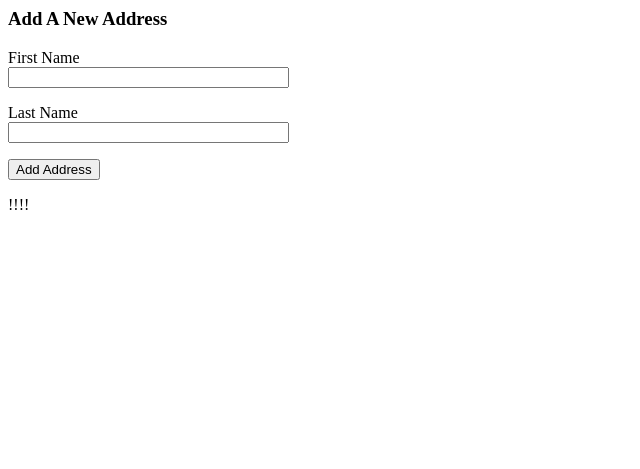
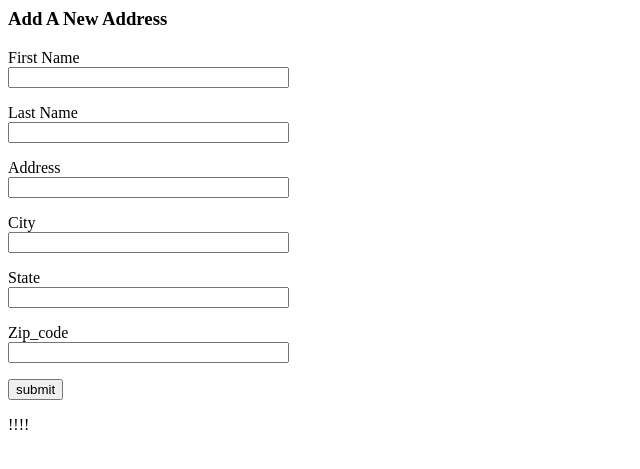
Before and after one commit to jjlljj/address-book, a Flask app: page /address_book/new in a window 1280 px wide. Shown: the top 469 px of the page, without its empty margins (0-640 px from the left). Run offline with Flask 2, Linux system fonts and the light colour scheme.

Commit message:
Write address record on form submit

```diff
--- a/app/forms.py
+++ b/app/forms.py
@@ -5,8 +5,8 @@ from wtforms.validators import DataRequired
 class NewAddressForm(FlaskForm):
    first_name = StringField('First Name', validators=[DataRequired()])
    last_name = StringField('Last Name', validators=[DataRequired()])
-   addresss = StringField('Address', validators=[DataRequired()])
+   address = StringField('Address', validators=[DataRequired()])
    city = StringField('City', validators=[DataRequired()])
    state = StringField('State', validators=[DataRequired()])
    zip_code = StringField('Zip_code', validators=[DataRequired()])
-   submit = SubmitField('Add Address')
+   submit = SubmitField('submit')
--- a/app/routes.py
+++ b/app/routes.py
@@ -1,5 +1,5 @@
-from flask import render_template
-from app import app
+from flask import render_template, flash, redirect, url_for
+from app import app, db
 from app.models import Address
 from app.forms import NewAddressForm
 
@@ -19,4 +19,22 @@ def address_book():
 @app.route('/address_book/new', methods=['GET', 'POST'])
 def add_address():
     form=NewAddressForm()
+    if form.validate_on_submit():
+
+
+        address = Address(
+            first_name = form.first_name.data,
+            last_name = form.last_name.data,
+            address = form.address.data,
+            city = form.city.data,
+            state = form.state.data,
+            zip_code = form.zip_code.data,
+        )
+        db.session.add(address)
+        db.session.commit()
+        flash('New Address Added')
+            # form.first_name.data,
+            # form.last_name.data
+        return redirect(url_for('address_book'))
+
     return render_template('new_address.html', form=form)
--- a/app/templates/new_address.html
+++ b/app/templates/new_address.html
@@ -15,6 +15,22 @@
     {{ form.last_name.label }}<br>
     {{ form.last_name(size=32) }}
     </p>
+    <p>
+    {{ form.address.label }}<br>
+    {{ form.address(size=32) }}
+    </p>
+    <p>
+    {{ form.city.label }}<br>
+    {{ form.city(size=32) }}
+    </p>
+    <p>
+    {{ form.state.label }}<br>
+    {{ form.state(size=32) }}
+    </p>
+    <p>
+    {{ form.zip_code.label }}<br>
+    {{ form.zip_code(size=32) }}
+    </p>
 
     <p>{{ form.submit() }}</p>
 <p>!!!!</p>
```
Also changed, not shown: app.db.
